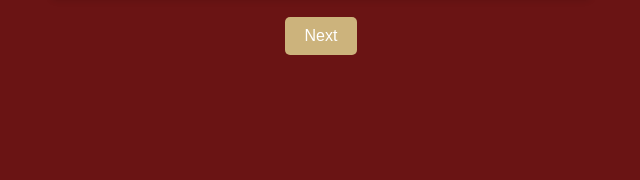
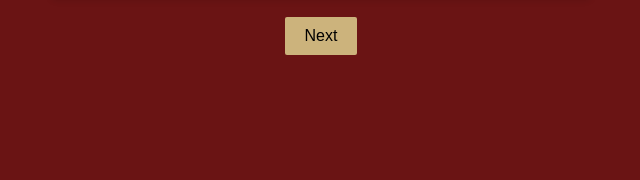
Before and after one commit to reyewon/cards, a plain HTML site: page index.html in a window 1280 px wide. Shown: the part 513-693 px from the top of the page, 319-959 px from the left. Drawn offline with Linux system fonts and the light colour scheme.

Commit message:
Update styles.css

```diff
--- a/styles.css
+++ b/styles.css
@@ -42,9 +42,9 @@ button {
     padding: 10px 20px;
     font-size: 16px;
     background-color: #ccb37c;
-    color: white;
+    color: #000;
     border: none;
-    border-radius: 5px;
+    border-radius: 2px;
     cursor: pointer;
 }
 
```
